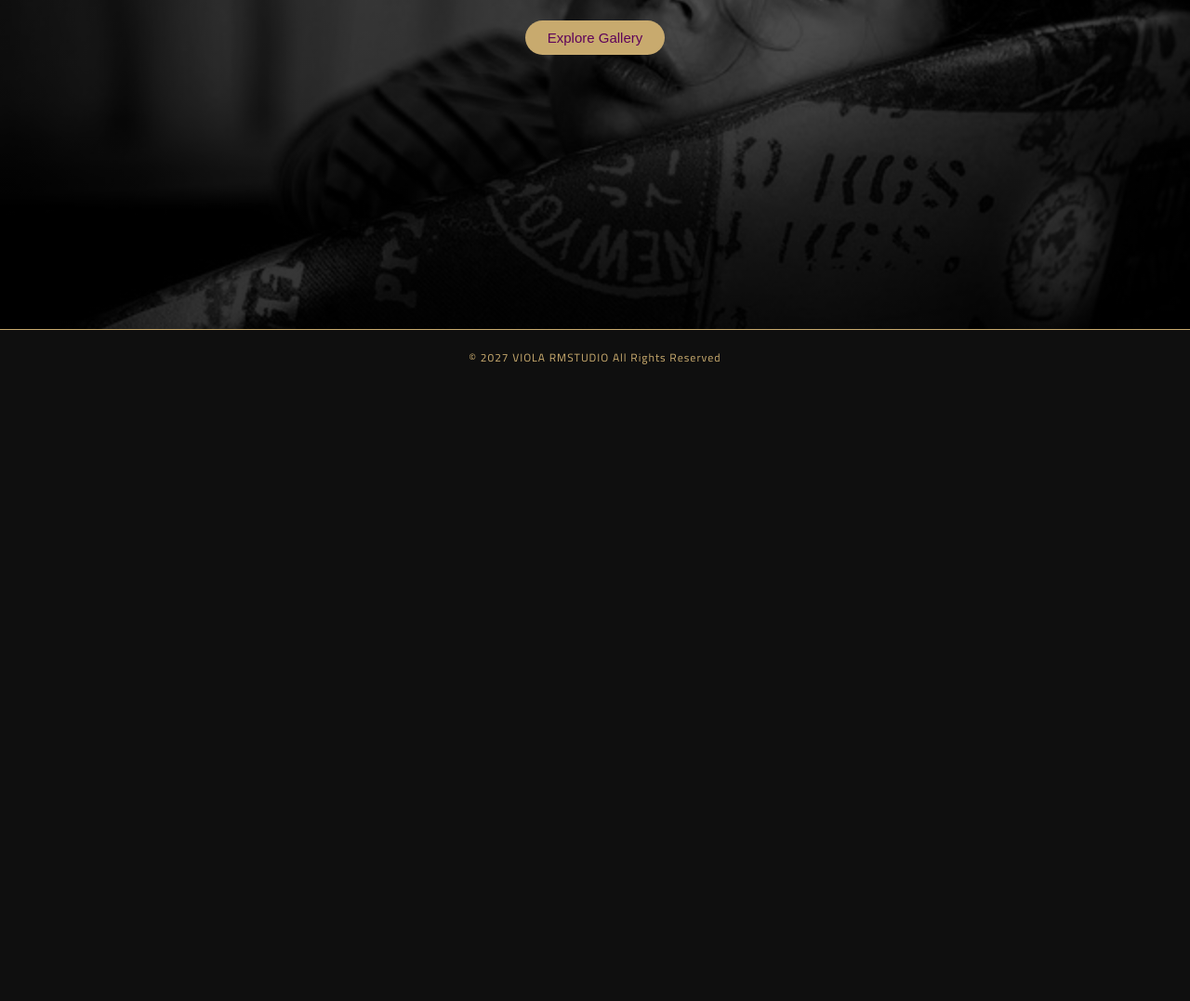
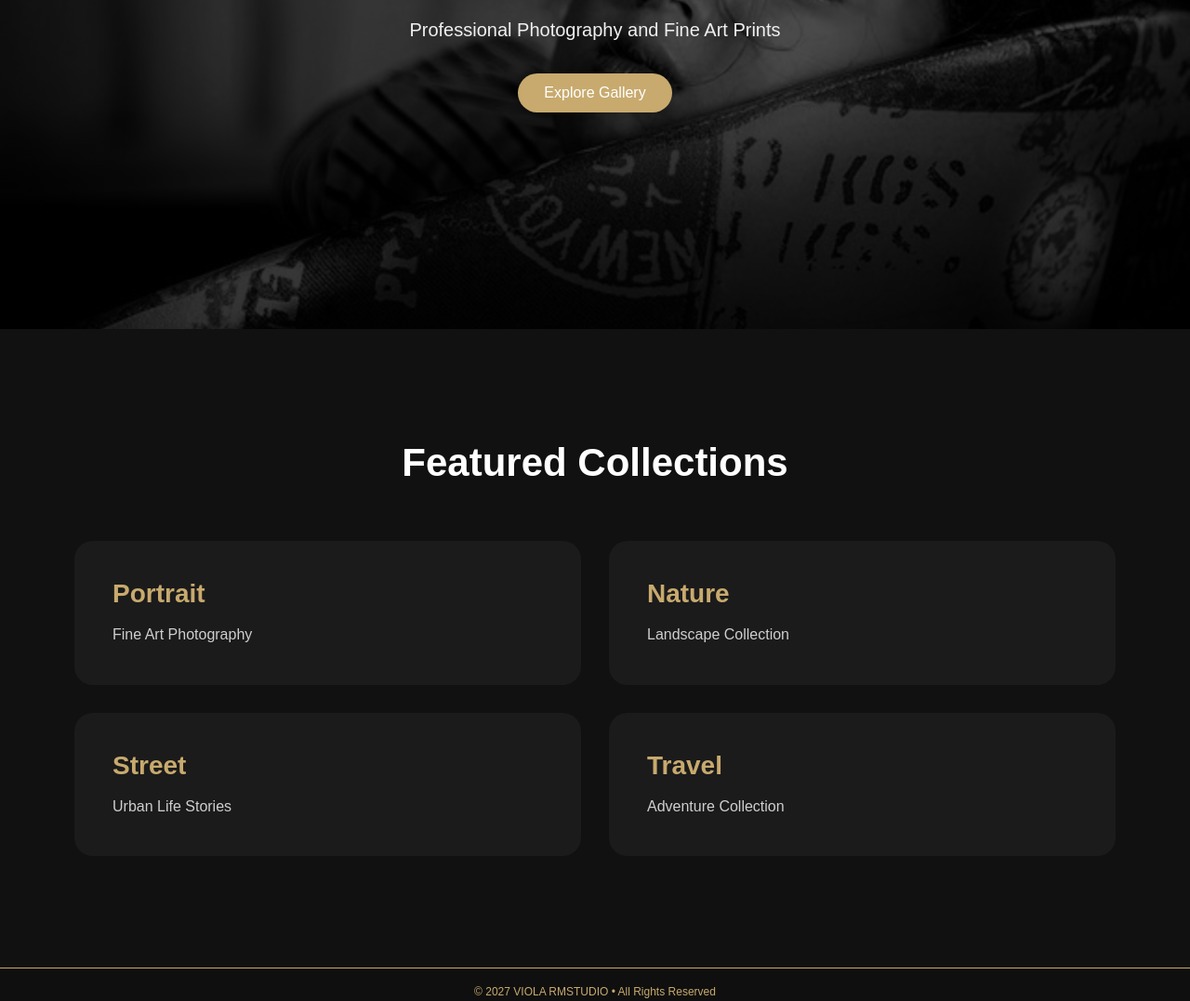
Before and after one commit to rzbeida/Viola-RMSTUDIO, a plain HTML site: page index.html in a window 1280 px wide. Shown: the part 446-1523 px from the top of the page at 93% size. Before the commit the page ends 860 px from the top, so only its background shows below. Drawn offline with Linux system fonts and the light colour scheme.

Commit message:
Featured Collections

```diff
--- a/css/style.css
+++ b/css/style.css
@@ -4,10 +4,14 @@
     box-sizing:border-box;
 }
 
+html{
+    scroll-behavior:smooth;
+}
+
 body{
-    font-family:'Cairo',sans-serif;
+    font-family:Arial,sans-serif;
     background:#0f0f0f;
-    color:#f5f5f5;
+    color:#ffffff;
 }
 
 /* =========================
@@ -15,47 +19,64 @@ body{
 ========================= */
 
 nav{
+
+    position:fixed;
+    top:0;
+    left:0;
+
+    width:100%;
+
     display:flex;
     justify-content:space-between;
     align-items:center;
 
-    padding:25px 50px;
-
-    position:fixed;
-    top:0;
-    left:0;
-    width:100%;
+    padding:20px 50px;
 
     background:rgba(0,0,0,.55);
+
     backdrop-filter:blur(10px);
 
     z-index:1000;
+
 }
 
 .logo{
+
     font-size:24px;
+
     font-weight:bold;
-    letter-spacing:2px;
-        color:#f1c8df;
+
+    color:#f4c0dd;
+
     text-shadow:
     0 3px 15px rgba(244,192,221,.35);
 
 }
 
 nav ul{
+
     display:flex;
+
     list-style:none;
+
     gap:30px;
+
 }
 
 nav a{
-    color:#c8aa6e;
+
     text-decoration:none;
+
+    color:white;
+
     transition:.3s;
+
 }
 
 nav a:hover{
+
     color:#c8aa6e;
+
 }
 
 /* =========================
@@ -78,75 +99,78 @@ nav a:hover{
     background-repeat:no-repeat;
 
     display:flex;
+
     flex-direction:column;
+
     justify-content:center;
+
     align-items:center;
 
     text-align:center;
 
+    padding:20px;
+
     position:relative;
+
     overflow:hidden;
 
-    padding:20px;
 }
 
 .hero h2{
 
-    font-size:38px;
+    font-size:58px;
 
     max-width:900px;
 
-    line-height:1.3;
+    line-height:1.2;
 
-    margin-bottom:20px;
+    margin-bottom:25px;
 
-    color:rgb(225, 178, 220);
+    color:#f4c0dd;
 
     text-shadow:
-    0 4px 25px rgba(0,0,0,.6);
+    0 5px 25px rgba(0,0,0,.6);
 
-    animation:fadeUp 1.5s ease;
 }
 
 .hero p{
 
-    font-size:16px;
+    font-size:20px;
 
-    max-width:700px;
+    color:#f0f0f0;
 
-    color:#dfa4d8;
+    margin-bottom:35px;
 
-    margin-bottom:25px;
 }
 
 /* =========================
    BUTTON
 ========================= */
 
-button{
+.explore-btn{
 
-    padding:10px 24px;
+    display:inline-block;
+
+    padding:12px 28px;
 
     background:#c8aa6e;
 
-    color:rgb(94, 3, 89);
+    color:white;
 
-    border:none;
+    text-decoration:none;
 
     border-radius:40px;
 
-    font-size:15px;
+    transition:.3s;
 
-    cursor:pointer;
-
-    transition:.3s;
 }
 
-button:hover{
+.explore-btn:hover{
 
-    transform:translateY(-3px);
+    transform:translateY(-4px);
 
     background:#d6b97f;
+
 }
 
 /* =========================
@@ -175,7 +199,89 @@ button:hover{
 
     animation:lightMove 7s infinite;
 
-    pointer-events:none;
+}
+
+/* =========================
+   COLLECTIONS
+========================= */
+
+.collections{
+
+    padding:120px 80px;
+
+    background:#111;
+
+}
+
+.collections h2{
+
+    text-align:center;
+
+    font-size:42px;
+
+    margin-bottom:60px;
+
+    color:white;
+
+}
+
+.collection-grid{
+
+    display:grid;
+
+    grid-template-columns:repeat(2,1fr);
+
+    gap:30px;
+
+    max-width:1200px;
+
+    margin:auto;
+
+}
+
+.collection-card{
+
+    background:#1b1b1b;
+
+    padding:40px;
+
+    border-radius:20px;
+
+    border:1px solid transparent;
+
+    transition:.3s;
+
+    cursor:pointer;
+
+}
+
+.collection-card:hover{
+
+    transform:translateY(-8px);
+
+    border-color:#c8aa6e;
+
+    box-shadow:
+    0 15px 35px rgba(0,0,0,.4);
+
+}
+
+.collection-card h3{
+
+    color:#c8aa6e;
+
+    margin-bottom:15px;
+
+    font-size:28px;
+
+}
+
+.collection-card p{
+
+    color:#cfcfcf;
+
+    line-height:1.6;
+
 }
 
 /* =========================
@@ -188,20 +294,18 @@ footer{
 
     border-top:1px solid #c8aa6e;
 
+    text-align:center;
+
     padding:18px;
 
-    text-align:center;
-
-    color:#c8aa6e;
 }
 
 footer p{
 
+    color:#c8aa6e;
+
     font-size:12px;
 
-    margin:0;
-
-    letter-spacing:1px;
 }
 
 /* =========================
@@ -209,41 +313,73 @@ footer p{
 ========================= */
 
 html[dir="rtl"]{
+
     text-align:right;
+
 }
 
 html[dir="rtl"] nav ul{
+
     flex-direction:row-reverse;
+
 }
 
 html[dir="rtl"] .hero{
+
     direction:rtl;
+
 }
 
 /* =========================
    ANIMATIONS
 ========================= */
 
-@keyframes fadeUp{
-
-    from{
-        opacity:0;
-        transform:translateY(30px);
-    }
-
-    to{
-        opacity:1;
-        transform:translateY(0);
-    }
-}
-
 @keyframes lightMove{
 
     0%{
+
         left:-40%;
+
     }
 
     100%{
+
         left:140%;
+
     }
+
 }
+
+/* =========================
+   MOBILE
+========================= */
+
+@media(max-width:768px){
+
+    nav{
+
+        flex-direction:column;
+
+        gap:15px;
+
+    }
+
+    .hero h2{
+
+        font-size:38px;
+
+    }
+
+    .collection-grid{
+
+        grid-template-columns:1fr;
+
+    }
+
+    .collections{
+
+        padding:80px 25px;
+
+    }
+
+}
--- a/index.html
+++ b/index.html
@@ -8,14 +8,13 @@
 
     <title>Viola RMSTUDIO</title>
 
-<link rel="preconnect" href="https://fonts.googleapis.com">
-<link rel="preconnect" href="https://fonts.gstatic.com" crossorigin>
-<link href="https://fonts.googleapis.com/css2?family=Cairo:wght@300;400;600;700&display=swap" rel="stylesheet">
-
     <link rel="stylesheet" href="css/style.css">
 
 </head>
+
 <body>
+
+    <!-- Navigation -->
 
     <nav>
 
@@ -31,25 +30,28 @@ VIOLA RMSTUDIO
 
             <li><a href="#">Collections</a></li>
 
+            <li><a href="#">Licensing</a></li>
+
             <li><a href="#">About</a></li>
 
             <li><a href="#">Contact</a></li>
+
             <li>
                 <a href="#" id="langBtn" onclick="toggleLanguage()">
                     AR
                 </a>
             </li>
+
         </ul>
 
     </nav>
+
+    <!-- Hero Section -->
 
     <section class="hero">
 
         <div class="light-effect"></div>
 
-<div class="hero-brand">
-
-</div>
         <h2 id="heroTitle">
             Where the beauty of every moment
             becomes a timeless work of art.
@@ -60,22 +62,82 @@ Professional Photography
             and Fine Art Prints
         </p>
 
-<button id="galleryBtn">
+        <a href="#collections"
+           class="explore-btn"
+           id="galleryBtn">
+
             Explore Gallery
-</button>
+
+        </a>
 
     </section>
 
+    <!-- Featured Collections -->
+
+    <section id="collections" class="collections">
+
+        <h2>
+            Featured Collections
+        </h2>
+
+        <div class="collection-grid">
+
+            <div class="collection-card">
+
+                <h3>Portrait</h3>
+
+                <p>
+                    Fine Art Photography
+                </p>
+
+            </div>
+
+            <div class="collection-card">
+
+                <h3>Nature</h3>
+
+                <p>
+                    Landscape Collection
+                </p>
+
+            </div>
+
+            <div class="collection-card">
+
+                <h3>Street</h3>
+
+                <p>
+                    Urban Life Stories
+                </p>
+
+            </div>
+
+            <div class="collection-card">
+
+                <h3>Travel</h3>
+
+                <p>
+                    Adventure Collection
+                </p>
+
+            </div>
+
+        </div>
+
+    </section>
+
+    <!-- Footer -->
+
     <footer>
+
         <p>
-        © 2027 VIOLA RMSTUDIO
+            © 2027 VIOLA RMSTUDIO • All Rights Reserved
+        </p>
 
-        All Rights Reserved<br>
-
-    </p>
     </footer>
 
     <script src="js/main.js"></script>
 
 </body>
+
 </html>
```
Lines whose indentation alone changed are shown as unchanged.
